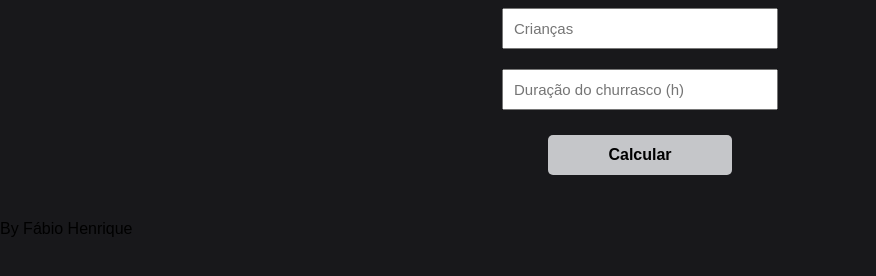
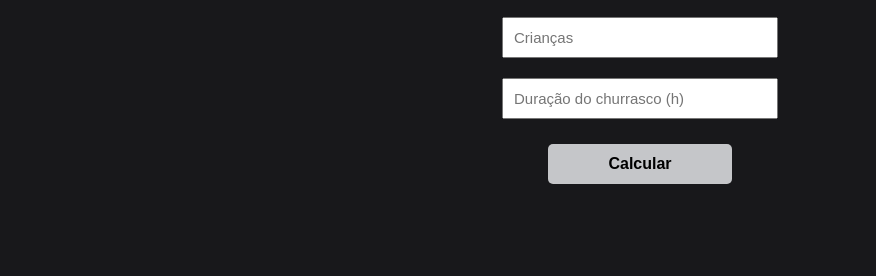
Before and after one commit to ffhenrique/churrasco, a plain HTML site: page index.html in a window 1280 px wide. Shown: the part 402-678 px from the top of the page, without its empty margins (0-876 px from the left). Drawn offline with Linux system fonts and the light colour scheme.

Commit message:
Update index.html

```diff
--- a/index.html
+++ b/index.html
@@ -23,10 +23,6 @@
             </div>
         </div>
 
-        <div class="footer">
-            <span>By Fábio Henrique </span>
-        </div>
-
     <script src="./assets/js/script.js"></script>
 </body>
 </html>
```
